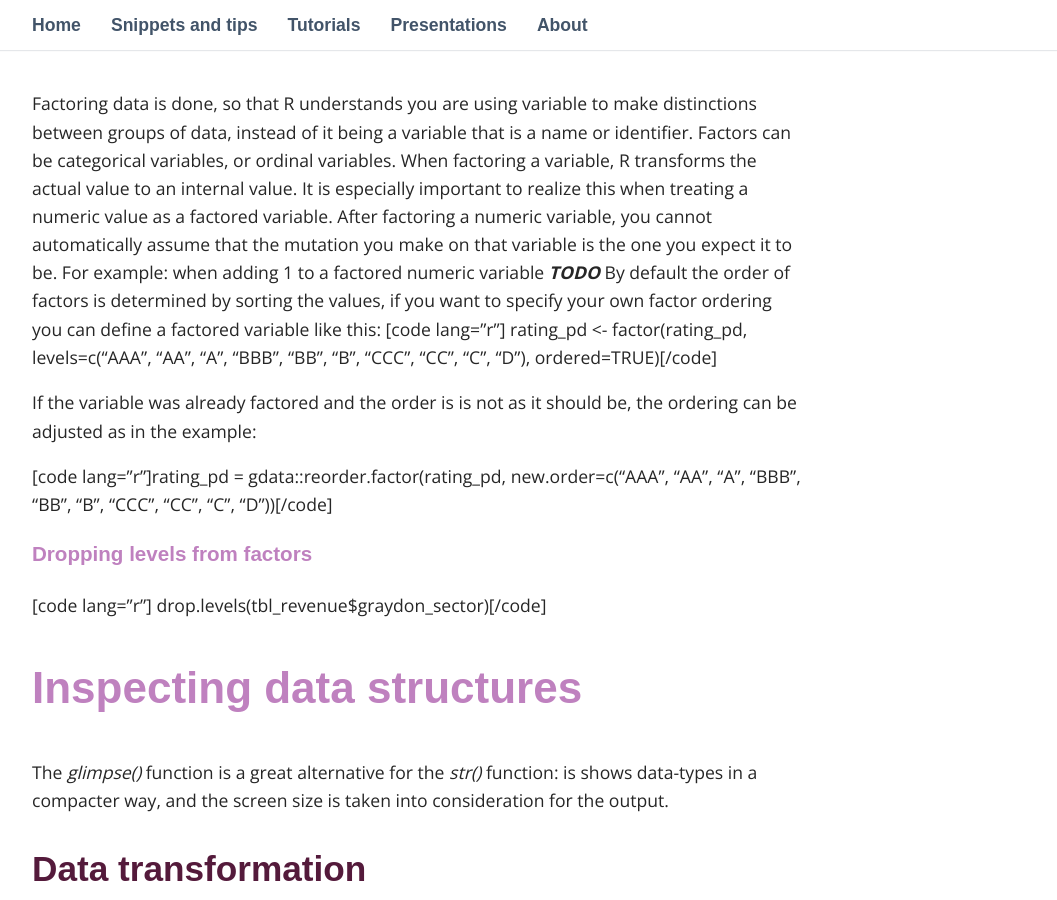
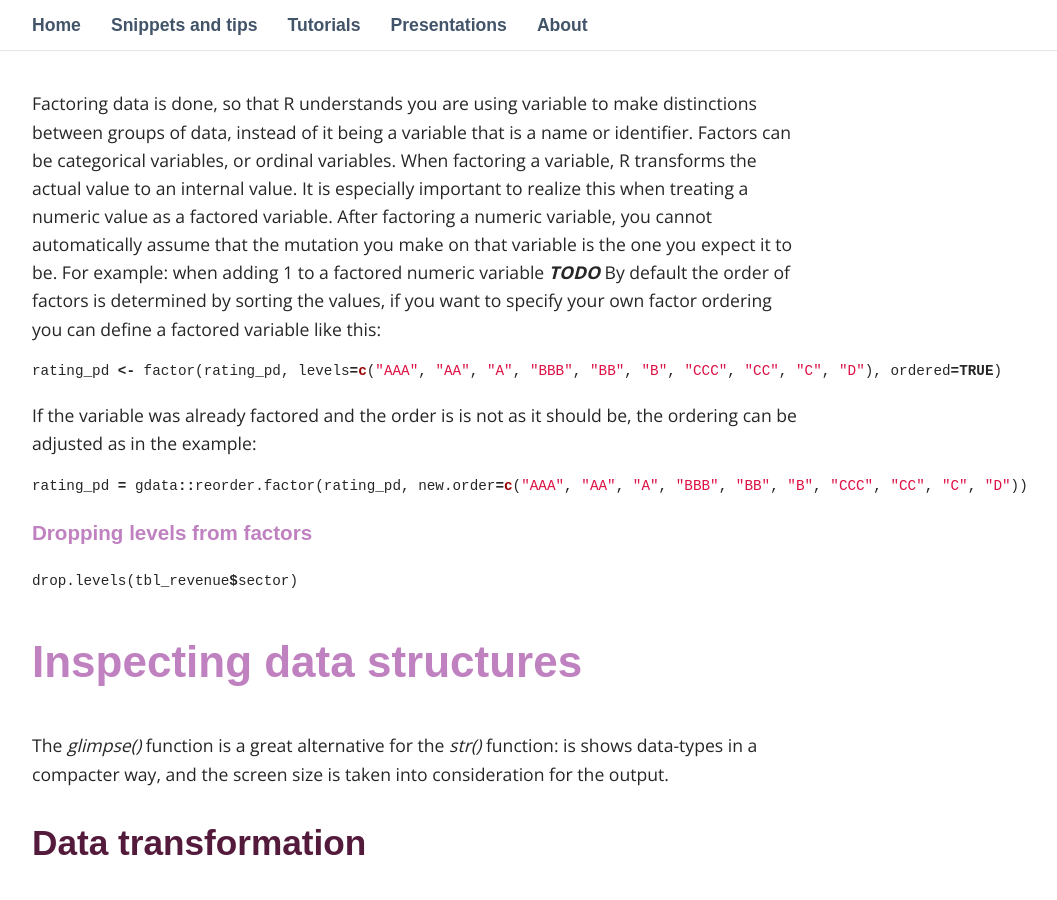
Before and after one commit to mark-me/mark-me.github.io, a Jekyll site: the page built from _pages/snippets-and-tips/data-basics.md, in a window 1280 px wide and 900 px high, scrolled down 1251 px. Shown: the whole window, without its empty margins (223-1280 px from the left). Built offline with Jekyll 4.4.1, drawn with Linux system fonts in a browser that asks for light colours; some web fonts are replaced; some of the changed text lies outside the part shown.

Commit message:
Converting from WordPress

````diff
--- a/_pages/snippets-and-tips/data-basics.md
+++ b/_pages/snippets-and-tips/data-basics.md
@@ -30,15 +30,25 @@ R uses several kinds of data structures:
 
 ## Factoring
 
-Factoring data is done, so that R understands you are using variable to make distinctions between groups of data, instead of it being a variable that is a name or identifier. Factors can be categorical variables, or ordinal variables. When factoring a variable, R transforms the actual value to an internal value. It is especially important to realize this when treating a numeric value as a factored variable. After factoring a numeric variable, you cannot automatically assume that the mutation you make on that variable is the one you expect it to be. For example: when adding 1 to a factored numeric variable _**TODO**_ By default the order of factors is determined by sorting the values, if you want to specify your own factor ordering you can define a factored variable like this: [code lang="r"] rating_pd <- factor(rating_pd, levels=c("AAA", "AA", "A", "BBB", "BB", "B", "CCC", "CC", "C", "D"), ordered=TRUE)[/code]
+Factoring data is done, so that R understands you are using variable to make distinctions between groups of data, instead of it being a variable that is a name or identifier. Factors can be categorical variables, or ordinal variables.
+When factoring a variable, R transforms the actual value to an internal value. It is especially important to realize this when treating a numeric value as a factored variable. After factoring a numeric variable, you cannot automatically assume that the mutation you make on that variable is the one you expect it to be. For example: when adding 1 to a factored numeric variable _**TODO**_
+By default the order of factors is determined by sorting the values, if you want to specify your own factor ordering you can define a factored variable like this:
+
+```r
+rating_pd <- factor(rating_pd, levels=c("AAA", "AA", "A", "BBB", "BB", "B", "CCC", "CC", "C", "D"), ordered=TRUE)
+```
 
 If the variable was already factored and the order is is not as it should be, the ordering can be adjusted as in the example:
 
-[code lang="r"]rating_pd = gdata::reorder.factor(rating_pd, new.order=c("AAA", "AA", "A", "BBB", "BB", "B", "CCC", "CC", "C", "D"))[/code]
+```r
+rating_pd = gdata::reorder.factor(rating_pd, new.order=c("AAA", "AA", "A", "BBB", "BB", "B", "CCC", "CC", "C", "D"))
+```
 
 ### Dropping levels from factors
 
-[code lang="r"] drop.levels(tbl_revenue$graydon_sector)[/code]
+```r
+drop.levels(tbl_revenue$sector)
+```
 
 ## Inspecting data structures
 
@@ -48,7 +58,13 @@ The _glimpse()_ function is a great alternative for the _str()_ function: is sho
 
 ## The trouble with currency
 
-Since we live on the European mainland, we often get currency data delivered that doesn't comply to the English/US standard. Decimal separators are commas instead of points and big number separators are decimals. If you want to turn these currencies into the R/US/English compliant versions you can use this code. [code lang="r"] tbl_revenue %<>% mutate(amt_revenue = gsub("[.]", "", amt_revenue)) %>% # Removing thousand separators (.) from value mutate(amt_revenue = gsub("[,]", ".", amt_revenue)) %>% # Replacing decimal separator (,) with . from value mutate(amt_revenue = as.numeric(amt_revenue)) [/code]
+Since we live on the European mainland, we often get currency data delivered that doesn't comply to the English/US standard. Decimal separators are commas instead of points and big number separators are decimals. If you want to turn these currencies into the R/US/English compliant versions you can use this code.
+
+```r
+tbl_revenue %<>% mutate(amt_revenue = gsub("[.]", "", amt_revenue)) %>% # Removing thousand separators (.) from value
+  mutate(amt_revenue = gsub("[,]", ".", amt_revenue)) %>% # Replacing decimal separator (,) with . from value
+  mutate(amt_revenue = as.numeric(amt_revenue))
+```
 
 ## Joining tables
 
@@ -69,11 +85,15 @@ When joining the tables, the key(s) on which you join is specified in the specif
 
 *   When only matching on only **one column**, the _by_ argument can be simple a string containing the column name, for example:
 
-[code lang="r"]inner_join(table_x, table_y, by="key_column")[/code]
+```r
+inner_join(table_x, table_y, by="key_column")
+```
 
 *   Matching on differing **column names** is done by passing a vector to the _by_ argument like:
 
-[code lang="r"]inner_join(table_x, table_y, by=c("key_column_x"="key_column_y"))[/code]
+```r
+inner_join(table_x, table_y, by=c("key_column_x"="key_column_y"))
+```
 
 ## Stacking tables
 
@@ -81,7 +101,23 @@ Stacking tables, the SQL equivalent is _UNION_ statement, is done by the _bind_r
 
 ## Recoding data
 
-Sometimes labels for groups of data are almost right, but just need a little tweaking: you want to replace the old versions with new versions. This is the code to achieve this. Remember to refactor the variable after this to take effect. [code lang="r"] old_names <- c("value 1 old", "value 2 old", "value 3 old", "value 4 old") new_names <- c("value 1 new", "value 2 new", "value 3 new", "value 4 new") string_vector <- plyr::mapvalues(string_vector, from = old_names, to = new_names) [/code] When you want to recode data in such a way that you'd wind up using a lot of _ifelse()_ functions, you'd probably prefer the _case_when()_ function. This allows you to escape an endless amount of checking if you typed enough closing parenthesis. [code lang="r"] ELSE <- TRUE # I use this ELSE variable as a placeholder for the TRUE statement. Why not write a TRUE instead? I'm a nerd.... mtcars %>% mutate(carb_new = case_when(.$carb == 1 ~ "one", .$carb == 2 ~ "two", .$carb == 4 ~ "four", ELSE ~ "other" )) [/code]
+Sometimes labels for groups of data are almost right, but just need a little tweaking: you want to replace the old versions with new versions. This is the code to achieve this. Remember to refactor the variable after this to take effect.
+
+```r
+old_names <- c("value 1 old", "value 2 old", "value 3 old", "value 4 old")
+new_names <- c("value 1 new", "value 2 new", "value 3 new", "value 4 new")
+string_vector <- plyr::mapvalues(string_vector, from = old_names, to = new_names)
+```
+
+When you want to recode data in such a way that you'd wind up using a lot of _ifelse()_ functions, you'd probably prefer the _case_when()_ function. This allows you to escape an endless amount of checking if you typed enough closing parenthesis.
+
+```r
+ELSE <- TRUE # I use this ELSE variable as a placeholder for the TRUE statement. Why not write a TRUE instead? I'm a nerd....
+mtcars %>% mutate(carb_new = case_when(.$carb == 1 ~ "one",
+                                       .$carb == 2 ~ "two",
+                                       .$carb == 4 ~ "four",
+                                       ELSE ~ "other" ))
+```
 
 ## Binning data
 
@@ -91,7 +127,9 @@ There are three ways of binning data:
 2.  Equal value ranges
 3.  Cutting values at specific values
 
-[code lang="r"]bin_year = cut(year_number, c(-Inf, 1900, 1925, 1950, 1960, 1970, 1980, 1985, 1990, 1995, 2000, 2005, 2010, 2015, 2099))[/code]
+```r
+bin_year = cut(year_number, c(-Inf, 1900, 1925, 1950, 1960, 1970, 1980, 1985, 1990, 1995, 2000, 2005, 2010, 2015, 2099))
+```
 
 ## Aggregates on non-aggregates
 
````
Also changed, not shown: _pages/01-snippets-and-tips.md (+2 -2 lines), _pages/snippets-and-tips/r-studio-tips.md (added, +18 -0 lines).
